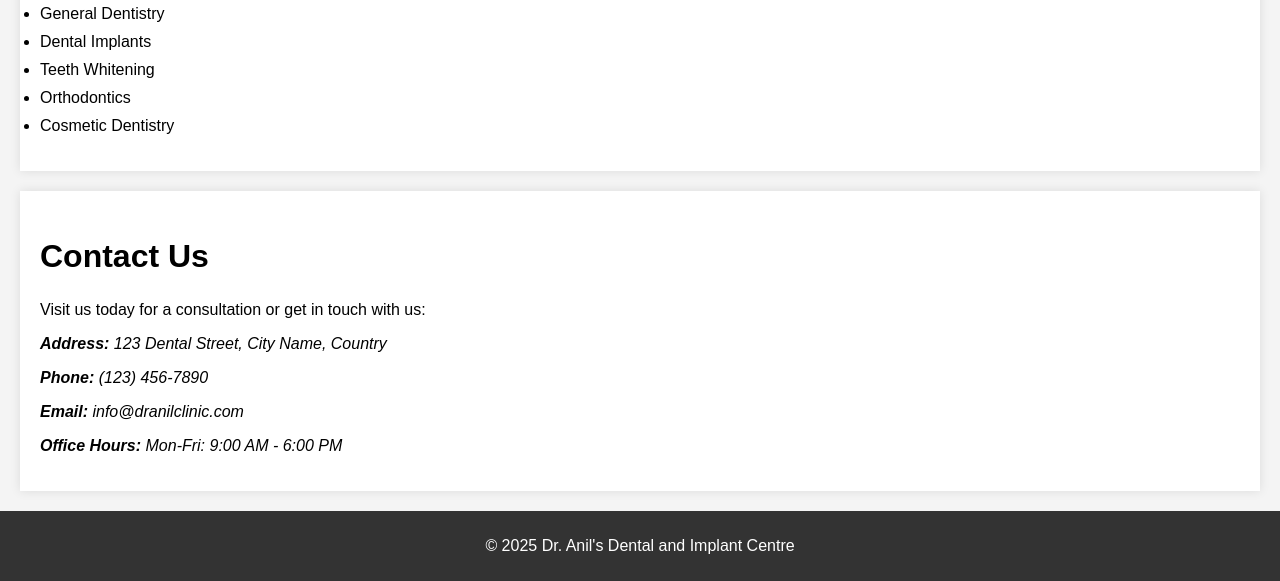
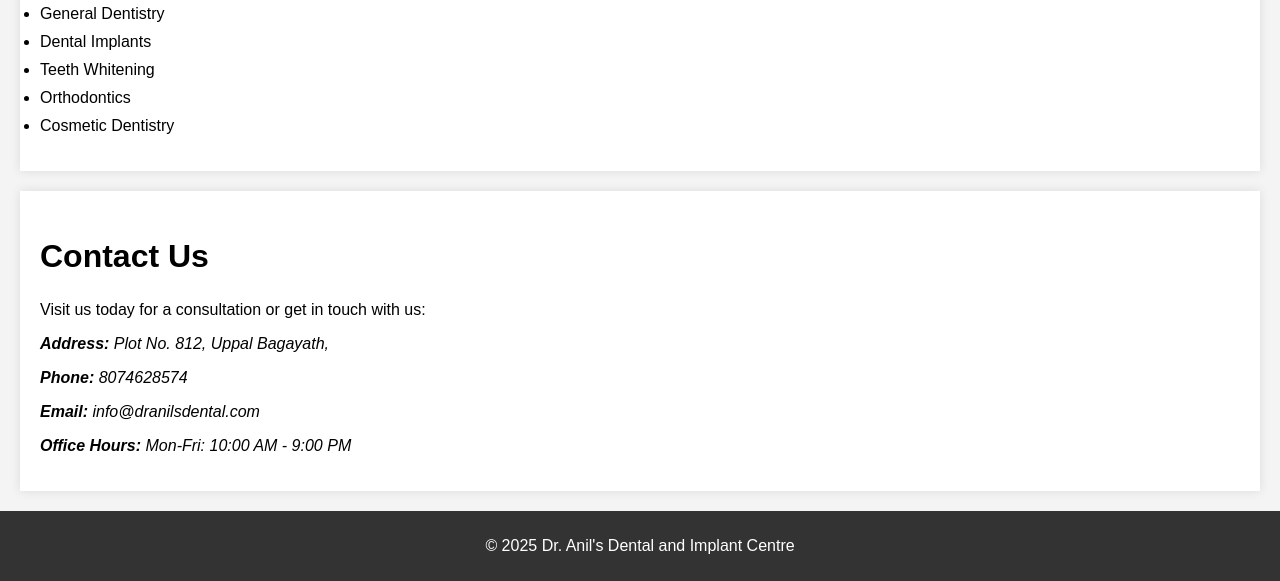
Before and after one commit to dranilsdental/dr-anils-dental-website, a plain HTML site: page index.html in a window 1280 px wide. Shown: the part 699-1280 px from the top of the page. Drawn offline with Linux system fonts and the light colour scheme.

Commit message:
Update index.html

```diff
--- a/index.html
+++ b/index.html
@@ -48,10 +48,10 @@
     <h2>Contact Us</h2>
     <p>Visit us today for a consultation or get in touch with us:</p>
     <address>
-      <p><strong>Address:</strong> 123 Dental Street, City Name, Country</p>
-      <p><strong>Phone:</strong> (123) 456-7890</p>
-      <p><strong>Email:</strong> info@dranilclinic.com</p>
-      <p><strong>Office Hours:</strong> Mon-Fri: 9:00 AM - 6:00 PM</p>
+      <p><strong>Address:</strong> Plot No. 812, Uppal Bagayath, </p>
+      <p><strong>Phone:</strong> 8074628574</p>
+      <p><strong>Email:</strong> info@dranilsdental.com</p>
+      <p><strong>Office Hours:</strong> Mon-Fri: 10:00 AM - 9:00 PM</p>
     </address>
   </section>
 
```
